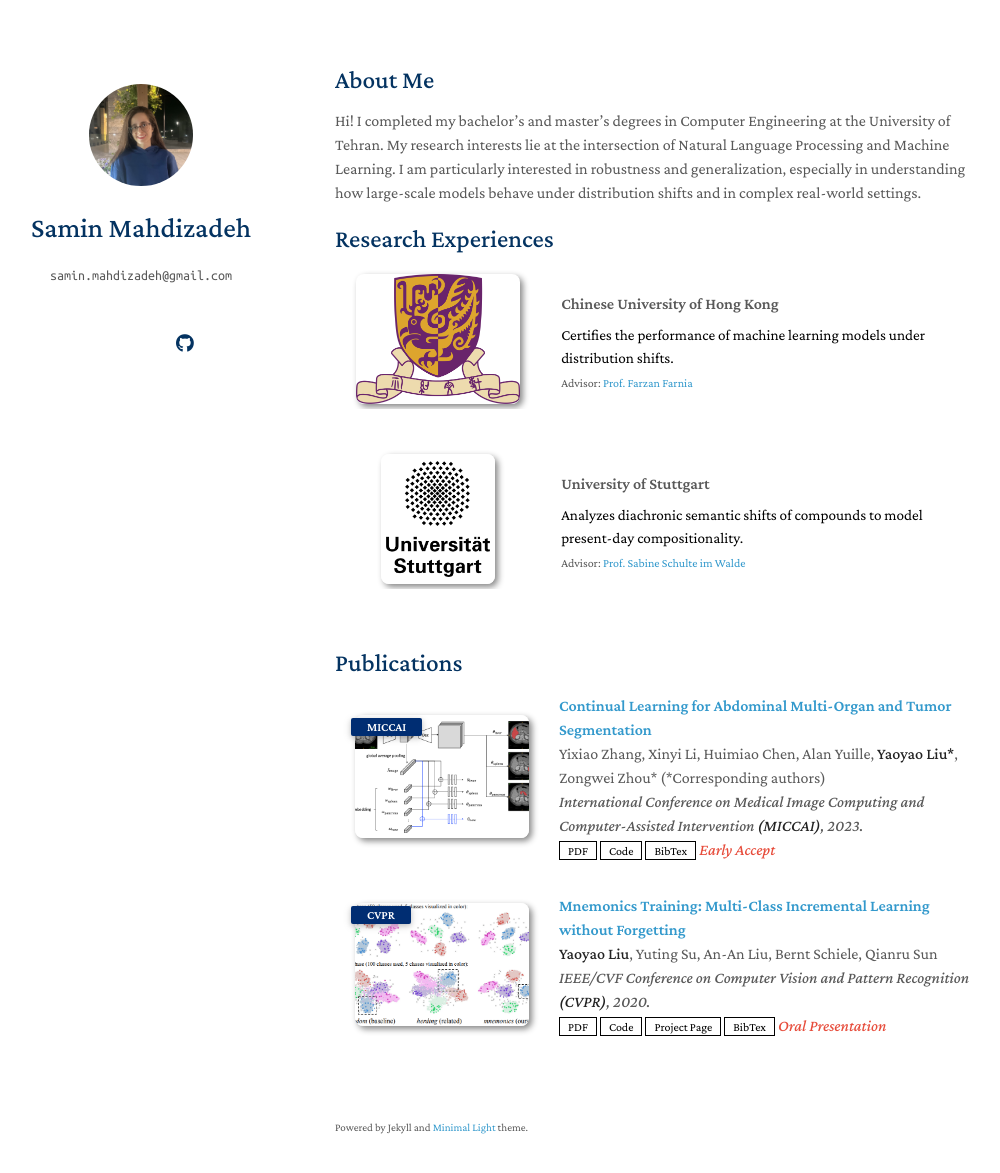
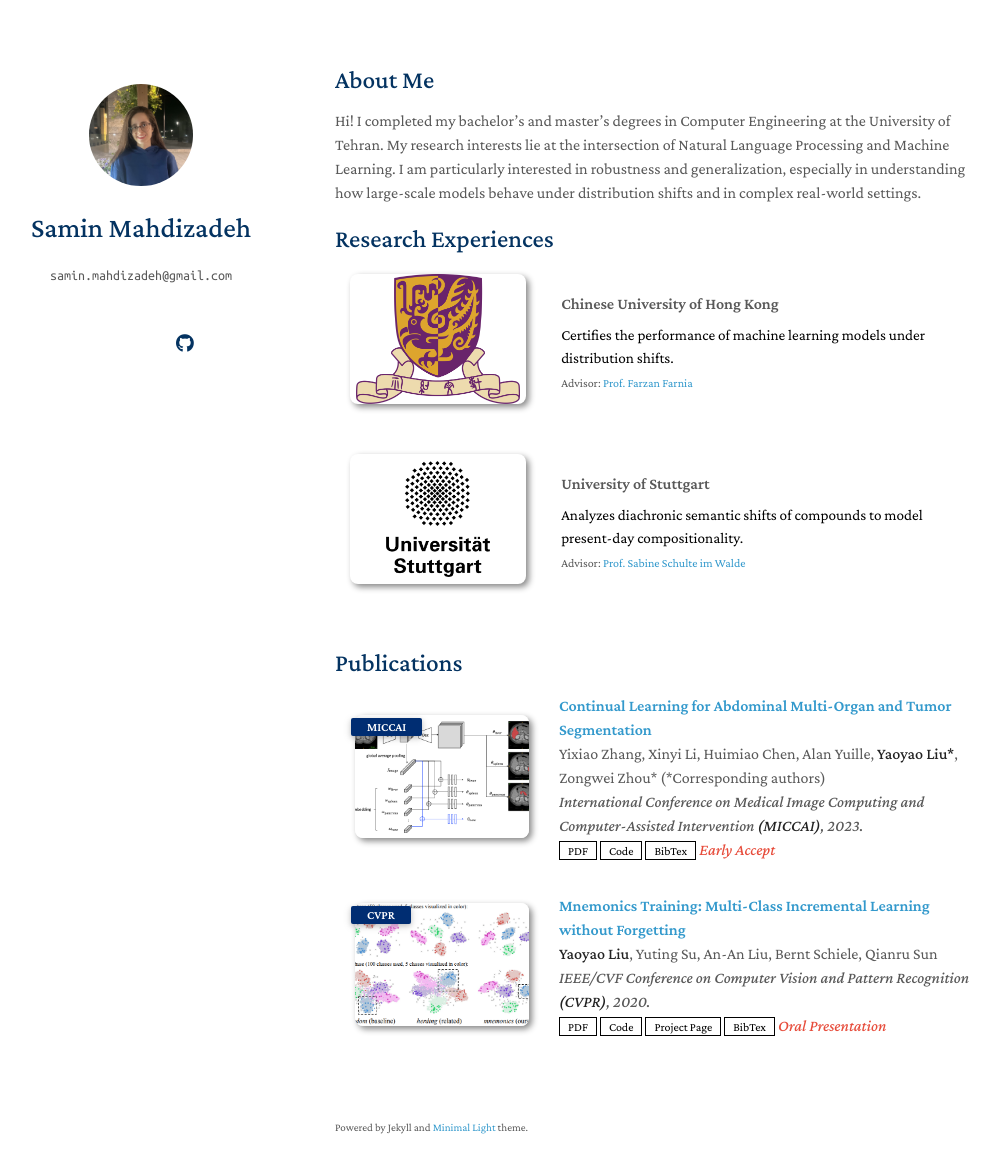
Before and after one commit to samin-mehdizadeh/samin-mehdizadeh.github.io, a Jekyll site: the page built from index.md, in a window 1280 px wide and 1208 px high. Shown: the top 1173 px of the window, without its empty margins (135-1135 px from the left). Built offline with Jekyll 4.4.1, drawn with Linux system fonts in a browser that asks for light colours; a style sheet for code colours, icons or effects is not loaded; our own code applies the rules of GitHub Pages for plain Markdown files.

Commit message:
fix image

```diff
--- a/assets/css/publications.css
+++ b/assets/css/publications.css
@@ -81,14 +81,13 @@ blockquote { background: var(--global-bg-color); border-left: 2px solid var(--gl
 
 .publications ol.bibliography li .teaser { border-radius: 8px; box-shadow: 3px 3px 6px #888; height: 123px; width: 270px; margin-top: 5px; margin-left: 5px; margin-bottom: 5px; object-fit: cover; }
 
-/* Research experiences: all logos in same-size box, full image visible */
-.research-experiences ol.bibliography li .abbr { height: 140px; width: 280px; overflow: hidden; display: flex; align-items: center; justify-content: center; }
+/* Research experiences: every logo in same fixed box, full image visible (no crop) */
+.research-experiences ol.bibliography li .abbr { height: 140px; width: 280px; display: flex; align-items: center; justify-content: center; }
 .research-experiences ol.bibliography li .research-logo {
-  max-width: 270px;
-  max-height: 130px;
-  width: auto;
-  height: auto;
+  width: 270px;
+  height: 130px;
   object-fit: contain;
+  object-position: center;
   border-radius: 8px;
   box-shadow: 3px 3px 6px #888;
 }
```
Also changed, not shown: assets/css/publications-no-dark-mode.css (+5 -6 lines).
